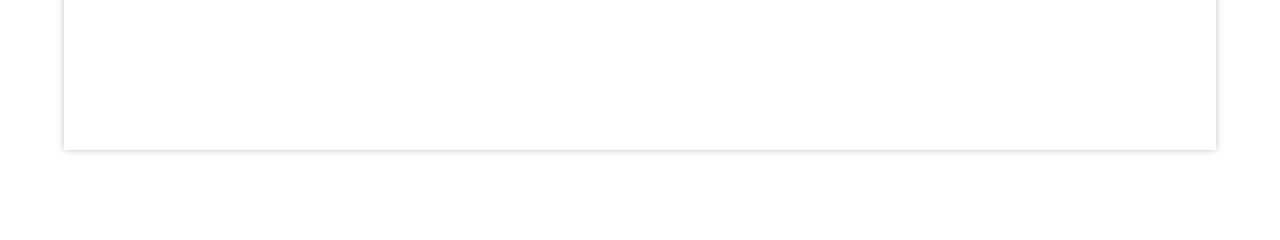
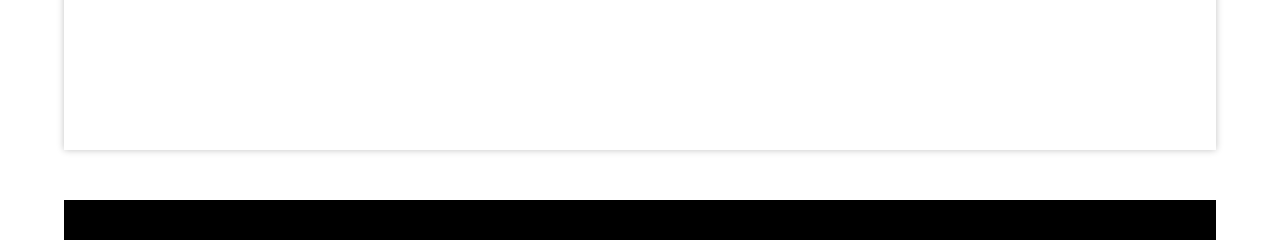
Before and after one commit to elliot2594/rekoveryRecords, a PHP site: page / in a window 1280 px wide. Shown: the part 650-890 px from the top of the page. Before the commit the page ends 803 px from the top, so only its background shows below. Run offline with PHP 8.4, Linux system fonts and the light colour scheme.

Commit message:
changed to php

```diff
--- a/html/assets/css/style.css
+++ b/html/assets/css/style.css
@@ -113,3 +113,16 @@ html, body {
 	width: 25px;
 	height: 25px;
 }
+
+#copyRightContainer {
+	width: 100%;
+	height: 40px;
+	background-color: #000000;
+	bottom: 0;
+	position: relative;
+}
+
+#background {
+	height: 100%;
+	width: 100%;
+}
```
Also changed, not shown: html/index.php (renamed from html/index.html).
